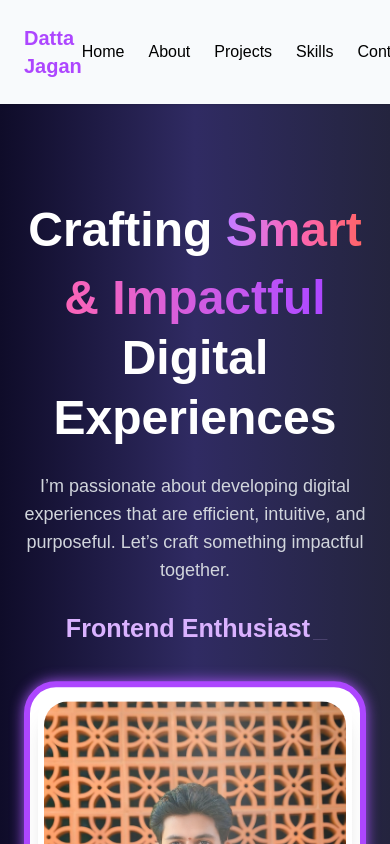
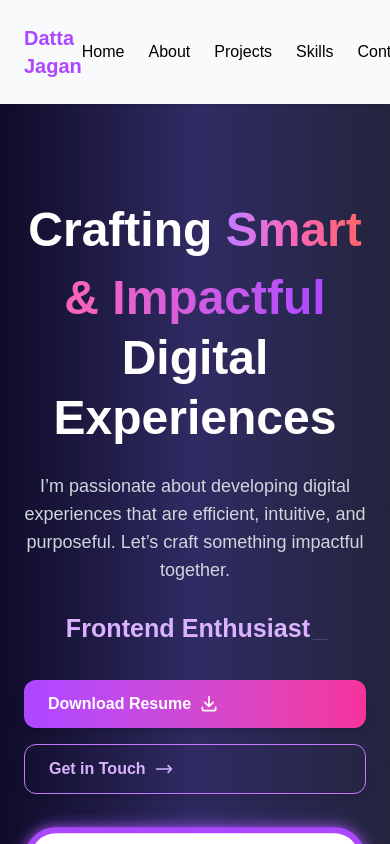
Before and after one commit to Dattajagan/Portfolio, a Next.js app: page / in a window 390 px wide. Shown: the top 844 px of the page. Built offline with nearby package versions, Linux system fonts and the light colour scheme.

Commit message:
Update page.jsx

```diff
--- a/app/page.jsx
+++ b/app/page.jsx
@@ -94,9 +94,7 @@ export default function Home() {
   className="lg:w-1/2 text-center lg:text-left"
 >
   {/* Heading */}
-  <motion.h1
-    className="text-5xl lg:text-6xl font-extrabold leading-tight space-y-2"
-  >
+  <motion.h1 className="text-5xl lg:text-6xl font-extrabold leading-tight space-y-2">
     <motion.div
       initial={{ opacity: 0, y: 30 }}
       animate={{ opacity: 1, y: 0 }}
@@ -176,7 +174,67 @@ export default function Home() {
       />
     </motion.div>
   </motion.div>
+
+  {/* Buttons Below Typewriter */}
+<motion.div
+  className="mt-8 flex flex-col sm:flex-row gap-4 justify-center lg:justify-start"
+  initial={{ opacity: 0, y: 20 }}
+  animate={{ opacity: 1, y: 0 }}
+  transition={{ delay: 1.2, duration: 0.8 }}
+>
+  {/* Download Resume Button */}
+  <motion.a
+    whileHover={{ scale: 1.05, boxShadow: "0px 0px 12px #d946ef" }}
+    whileTap={{ scale: 0.95 }}
+    href="/Datta_Resume.pdf"
+    download
+    className="bg-gradient-to-r from-purple-500 to-pink-500 text-white px-6 py-3 rounded-xl font-semibold shadow-lg transition-all duration-300 flex items-center gap-2"
+  >
+    Download Resume
+    <svg
+      xmlns="http://www.w3.org/2000/svg"
+      className="w-5 h-5"
+      fill="none"
+      viewBox="0 0 24 24"
+      stroke="currentColor"
+    >
+      <path
+        strokeLinecap="round"
+        strokeLinejoin="round"
+        strokeWidth={2}
+        d="M4 16v2a2 2 0 002 2h12a2 2 0 002-2v-2M7 10l5 5 5-5M12 15V3"
+      />
+    </svg>
+  </motion.a>
+
+  {/* Get in Touch Button */}
+  <motion.a
+    whileHover={{ scale: 1.05, boxShadow: "0px 0px 12px #9333ea" }}
+    whileTap={{ scale: 0.95 }}
+    href="#contact"
+    className="border border-purple-400 text-purple-300 hover:bg-purple-600 hover:text-white px-6 py-3 rounded-xl font-semibold shadow-lg transition-all duration-300 flex items-center gap-2"
+  >
+    Get in Touch
+    <svg
+      xmlns="http://www.w3.org/2000/svg"
+      className="w-5 h-5"
+      fill="none"
+      viewBox="0 0 24 24"
+      stroke="currentColor"
+    >
+      <path
+        strokeLinecap="round"
+        strokeLinejoin="round"
+        strokeWidth={2}
+        d="M17 8l4 4m0 0l-4 4m4-4H3"
+      />
+    </svg>
+  </motion.a>
 </motion.div>
+
+</motion.div>
+
+
 
 
       {/* Right Side: Animated Profile Image */}
@@ -312,14 +370,14 @@ export default function Home() {
 
 
       {/* Projects Section */}
-      <section id="projects" className="px-6 py-16 bg-gradient-to-b from-[#1c1c2b] to-[#121212] text-white text-center">
+<section id="projects" className="px-6 py-16 bg-gradient-to-b from-[#1c1c2b] to-[#121212] text-white text-center">
   <h3 className="text-4xl font-bold mb-12">Projects</h3>
   <div className="grid md:grid-cols-3 gap-10 max-w-6xl mx-auto">
     {[
       {
         title: 'Harmonizing Emotions & Climate',
         image: '/harmonize.jpg',
-        stack: ['Python', 'TensorFlow', 'OpenCV'],
+        stack: ['Python', 'TensorFlow', 'OpenCV', 'Spotify API', 'Keras'],
         desc: 'Detects mood and recommends Spotify playlists based on weather and emotion.',
         repo: 'https://github.com/Dattajagan/Harmonizing-Emotions-and-Climate-using-Music-Personalization',
         live: '#'
@@ -327,7 +385,7 @@ export default function Home() {
       {
         title: 'TODO',
         image: '/todo.jpg',
-        stack: ['Java', 'SQL', 'HTML', 'CSS'],
+        stack: ['Java', 'SQL', 'HTML', 'CSS', 'JavaScript'],
         desc: 'A lightweight to-do manager using Java and SQL backend.',
         repo: 'https://github.com/Dattajagan/java-todo-app',
         live: '#'
@@ -335,41 +393,80 @@ export default function Home() {
       {
         title: 'Auto WhatsApp Messenger',
         image: 'whatsapp.jpg',
-        stack: ['Python', 'PyWhatKit', 'Tkinter'],
+        stack: ['Python', 'PyWhatKit', 'Tkinter', 'Pandas'],
         desc: 'GUI app to schedule bulk WhatsApp messages using CSV.',
         repo: 'https://github.com/Dattajagan/Auto-WhatsApp-Messager',
         live: '#'
       },
-
       {
         title: 'Chat With PDF',
         image: 'chatpdf.jpg',
         stack: ['Python', 'PyMuPDF', 'Ollama', 'LLaMA'],
-        desc: 'GUI app to schedule bulk WhatsApp messages using CSV.',
+        desc: 'Query any PDF using local LLM without internet.',
         repo: 'https://github.com/Dattajagan/Chat-With-PDF',
         live: '#'
       }
+    ].map((proj, i) => (
+      <div
+        key={i}
+        className="group bg-[#1e1e2f] rounded-xl shadow-xl overflow-hidden relative transform transition duration-500 hover:scale-105 hover:shadow-purple-500/40"
+      >
+        {/* Image */}
+        <div className="overflow-hidden">
+          <img
+            src={proj.image}
+            alt={proj.title}
+            className="w-full h-48 object-cover transform group-hover:scale-110 transition duration-500"
+          />
+        </div>
 
-    ].map((proj, i) => (
-      <div key={i} className="bg-[#1e1e2f] rounded-xl shadow-xl overflow-hidden hover:shadow-purple-500/40 transition-shadow">
-        <img src={proj.image} alt={proj.title} className="w-full h-48 object-cover" />
+        {/* Text Content */}
         <div className="p-6 text-left">
-          <h4 className="text-xl font-bold mb-2">{proj.title}</h4>
+          <h4 className="text-xl font-bold mb-2 group-hover:text-purple-400 transition">
+            {proj.title}
+          </h4>
+
           <div className="flex flex-wrap gap-2 mb-2">
             {proj.stack.map((tech, idx) => (
-              <span key={idx} className="text-sm bg-purple-600/30 text-purple-300 px-2 py-1 rounded-md">{tech}</span>
+              <span
+                key={idx}
+                className="text-sm bg-purple-600/30 text-purple-300 px-2 py-1 rounded-md"
+              >
+                {tech}
+              </span>
             ))}
           </div>
+
           <p className="text-gray-400 mb-4">{proj.desc}</p>
-          <div className="flex space-x-4 text-sm">
 
-            <a href={proj.repo} target="_blank" className="text-purple-400 hover:underline">View Project</a>
+          {/* Hover Buttons */}
+          <div className="opacity-0 group-hover:opacity-100 flex space-x-4 text-sm transition duration-500">
+            <a
+              href={proj.repo}
+              target="_blank"
+              className="px-3 py-1 rounded-md bg-purple-600 text-white hover:bg-purple-500 transition"
+            >
+              View Details
+            </a>
+            {proj.live !== '#' && (
+              <a
+                href={proj.live}
+                target="_blank"
+                className="px-3 py-1 rounded-md bg-purple-600 text-white hover:bg-purple-500 transition"
+              >
+                Live
+              </a>
+            )}
           </div>
         </div>
+
+        {/* Glow Border */}
+        <div className="absolute inset-0 rounded-xl border border-purple-500 opacity-0 group-hover:opacity-100 transition-all duration-500 pointer-events-none"></div>
       </div>
     ))}
   </div>
 </section>
+
 
 
       {/* Skills Section */}
@@ -544,7 +641,7 @@ export default function Home() {
             <textarea
               name="message"
               rows="4"
-              placeholder="Want to Ask Something?"
+              placeholder="Want to Ask Anything?"
               className="w-full px-4 py-2 rounded-md bg-gray-800 text-white focus:outline-none focus:ring-2 focus:ring-purple-600"
               required
             ></textarea>
```
